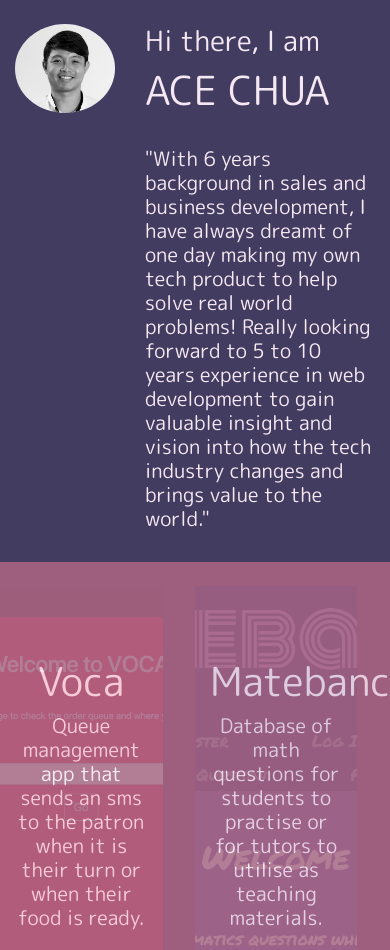
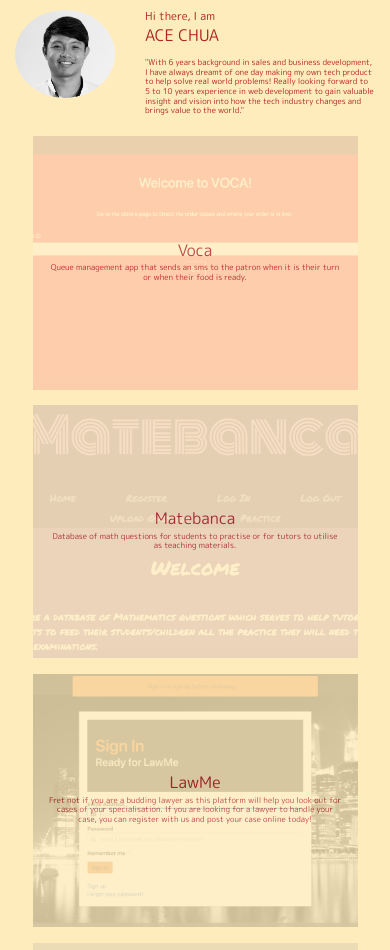
Before and after one commit to acecyq/acechua, a PHP site: page / in a window 390 px wide; the page is wider, and only the part inside the window is pictured. Shown: the top 950 px of that part. Run offline with PHP 8.4, Linux system fonts and the light colour scheme; grey boxes are pictures that could not be loaded.

Commit message:
website made responsive

```diff
--- a/index.html
+++ b/index.html
@@ -13,7 +13,7 @@
 	<section id="profile">
 		<br/>
 		<div class="container">
-			<div class="row">
+			<div class="row justify-content-center">
 				<div class="col-4 col-lg-4">
 					<img class="img-fluid face" src="images/profile.jpg" alt="face"/>
 				</div>
@@ -30,10 +30,9 @@
 		<br/>
 	</section>
 	<section id="portfolio">
-		<br/>
 		<div class="container">
-			<div class="row">
-				<div id="qvoca" class="col-5 projects">
+			<div class="row justify-content-center">
+				<div id="qvoca" class="col-10 col-xl-5 projects">
 					<div class="layer opal text-center">
 						<a href="https://qvoca.herokuapp.com/" target="_blank"></a>
 						<div class="container">
@@ -44,7 +43,7 @@
 						</div>
 					</div>
 				</div>
-				<div id="matebanca" class="col-5 offset-1 projects">
+				<div id="matebanca" class="col-10 col-xl-5 offset-xl-1 projects">
 					<div class="layer opal text-center">
 						<a href="https://matebanca.herokuapp.com/" target="_blank"></a>
 						<div class="container">
@@ -57,11 +56,9 @@
 				</div>
 			</div>
 		</div>
-		<br/>
-		<br/>
 		<div class="container">
-			<div class="row">
-				<div id="lawme" class="col-5 projects">
+			<div class="row justify-content-center">
+				<div id="lawme" class="col-10 col-xl-5 projects">
 					<div class="layer opal text-center">
 						<a href="https://lawme.herokuapp.com/" target="_blank"></a>
 						<div class="container">
@@ -72,7 +69,7 @@
 						</div>
 					</div>
 				</div>
-				<div id="piggy" class="col-5 offset-1 projects">
+				<div id="piggy" class="col-10 col-xl-5 offset-xl-1 projects">
 					<div class="layer opal text-center">
 						<a href="https://acecyq.github.io/project1_piggy/" target="_blank"></a>
 						<div class="container">
@@ -85,7 +82,6 @@
 				</div>
 			</div>
 		</div>
-		<br/>
 	</section>
 	<footer class="text-center">
 		<p>Thanks for staying tuned~!</p>
--- a/style.css
+++ b/style.css
@@ -1,11 +1,12 @@
+html {
+  font-size: 1.2rem;
+}
+
 body {
 	font-family: 'M PLUS Rounded 1c', sans-serif;
 	font-weight: 900;
-}
-
-footer {
-	background-color: #413C60;
-	color: #F6E8F2;
+	background-color: #FFECBC;
+	color: #B22222;
 }
 
 /*profile picture*/
@@ -16,8 +17,9 @@ footer {
 
 /*divs showing projects screenshots*/
 .projects {
-	height: 50vh;
+	height: 40vh;
 	padding: 0;
+	margin: 2%;
 }
 
 .layer {
@@ -25,7 +27,7 @@ footer {
 	width: 100%;
 	height: 100%;
 	z-index: 1;
-	background-color: #9E5E7D;
+	background-color: #FFECBC;
 	opacity: 0.9;
 	display: flex;
 	align-items: center;
@@ -60,16 +62,6 @@ footer {
 	height: 5vh;
 }
 
-#profile {
-	background-color: #413C60;
-	color: #F6E8F2;
-}
-
-#portfolio {
-	background-color: #9E5E7D;
-	color: #F6E8F2;
-}
-
 #qvoca {
 	background: url(images/qvoca.png);
 	background-size: cover;
@@ -93,3 +85,44 @@ footer {
 	background-size: cover;
 	background-position: center;
 }
+
+
+@media only screen and (max-width: 575.98px) {
+	html {
+		font-size: 0.4rem;
+	}
+
+	.projects {
+		height: 30vh;
+	}
+}
+
+@media only screen and (min-width: 576px) and (max-width: 767.98px) {
+	html {
+		font-size: 0.6rem;
+	}
+
+	.projects {
+		height: 30vh;
+	}
+}
+
+@media only screen and (min-width: 768px) and (max-width: 991.98px) {
+	html {
+		font-size: 0.8rem;
+	}
+
+	.projects {
+		height: 40vh;
+	}
+}
+
+@media only screen and (min-width: 992px) and (max-width: 1199.98px) {
+	html {
+		font-size: 1.0rem;
+	}
+
+	.projects {
+		height: 40vh;
+	}
+}
```
